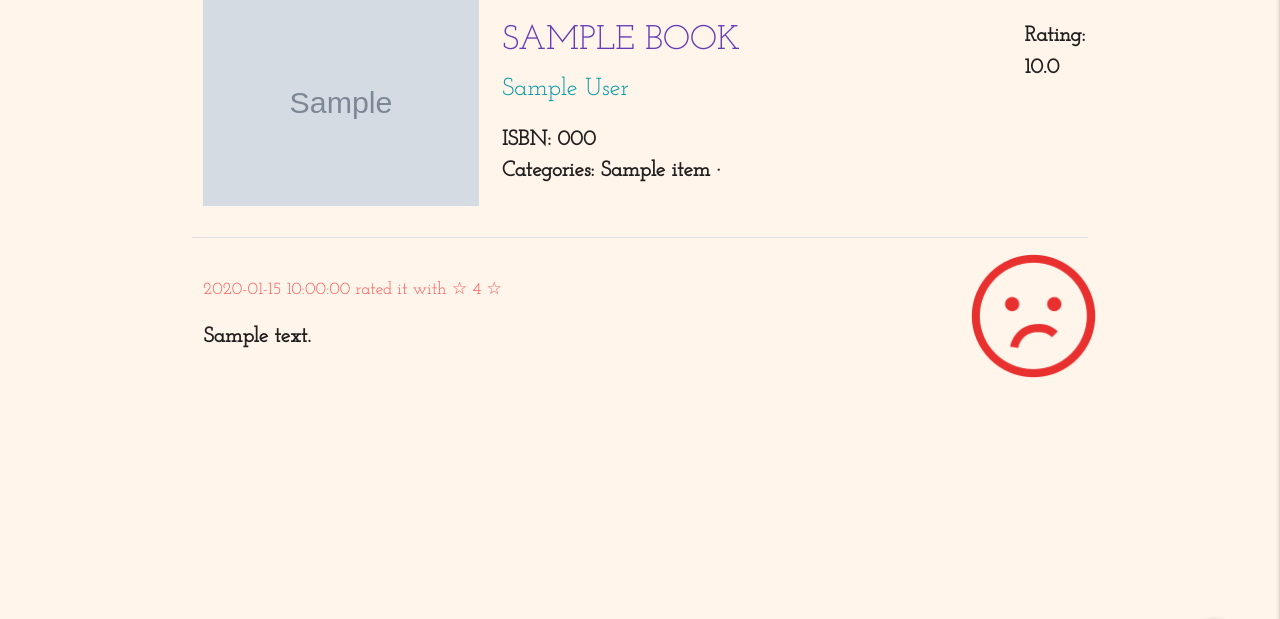
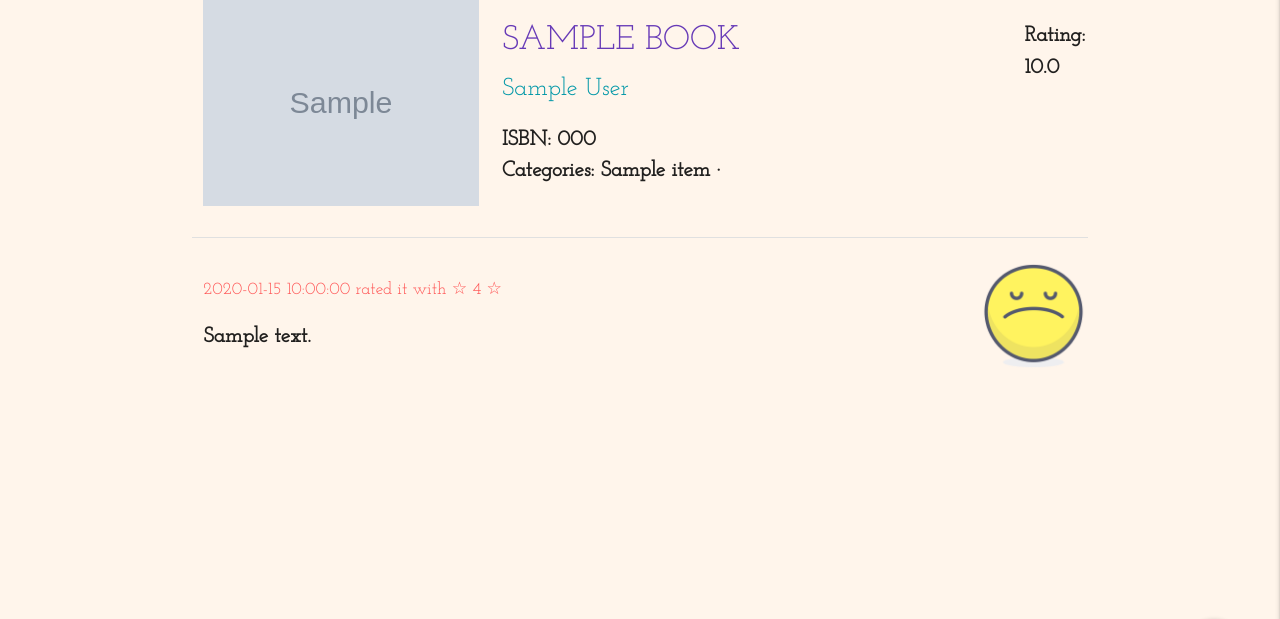
Before and after one commit to irasan/read-to-me, a Flask app: template templates/book_reviews.html in a window 1280 px wide. Shown: the part 85-704 px from the top of the page. Run offline with Flask 2, Linux system fonts and the light colour scheme; the template is opened without the code that fills it: most values are stand-ins (such as "Sample title", 1, 10 or a date in 2020); grey boxes marked "Sample" are stand-in pictures; some libraries are stand-ins or nearby versions.

Commit message:
Change emoji icons, add wireframes and color palette

```diff
--- a/templates/book_reviews.html
+++ b/templates/book_reviews.html
@@ -39,15 +39,15 @@
     </div>
     <div class="col s2 m2 offset-1 center-align">
         {% if rev.rating|int < 3 %}
-        <img class="responsive-img smiley" src="../static/images/unhappy.png" alt="sad_face">
+        <img class="responsive-img smiley" src="../static/images/disappointed.png" alt="disappointed_face">
         {% elif rev.rating|int < 5 %}
-        <img class="responsive-img smiley" src="../static/images/disappointed.png" alt="disappointed_face">
+        <img class="responsive-img smiley" src="../static/images/sad.png" alt="sad_face">
         {% elif rev.rating|int < 7 %}
         <img class="responsive-img smiley" src="../static/images/neutral.png" alt="neutral_face">
         {% elif rev.rating|int < 9 %}
-        <img class="responsive-img smiley" src="../static/images/happy.png" alt="neutral_face">
+        <img class="responsive-img smiley" src="../static/images/happy.png" alt="happy">
         {% else %}
-        <img class="responsive-img smiley" src="../static/images/very-happy.png" alt="very_happy_face">
+        <img class="responsive-img smiley" src="../static/images/in-love.png" alt="in_love_face">
         {% endif  %}
     </div>
 </div>
```
Also changed, not shown: README.md, static/images/disappointed.png, static/images/happy.png, static/images/in-love.png (added), static/images/neutral.png, static/images/sad.png (added), static/images/unhappy.png (deleted), static/images/very-happy.png (deleted), 1 other file.
